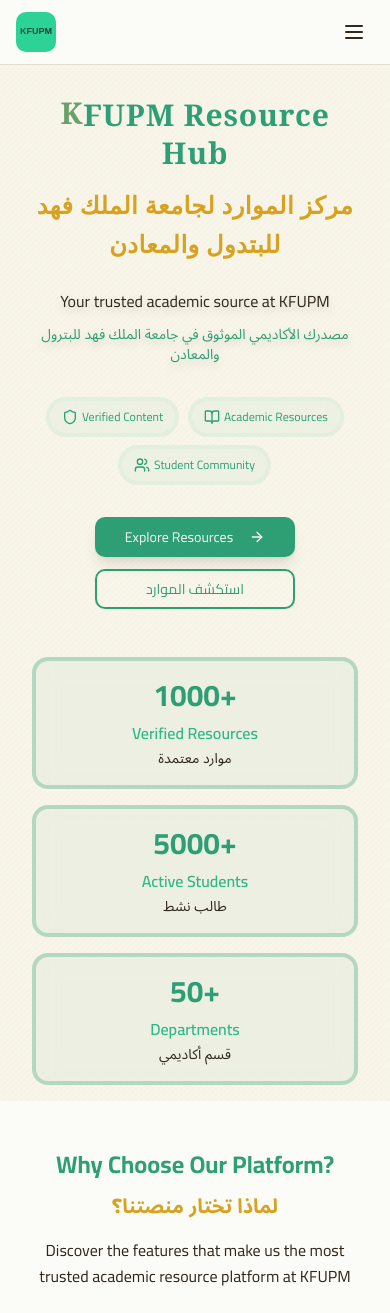
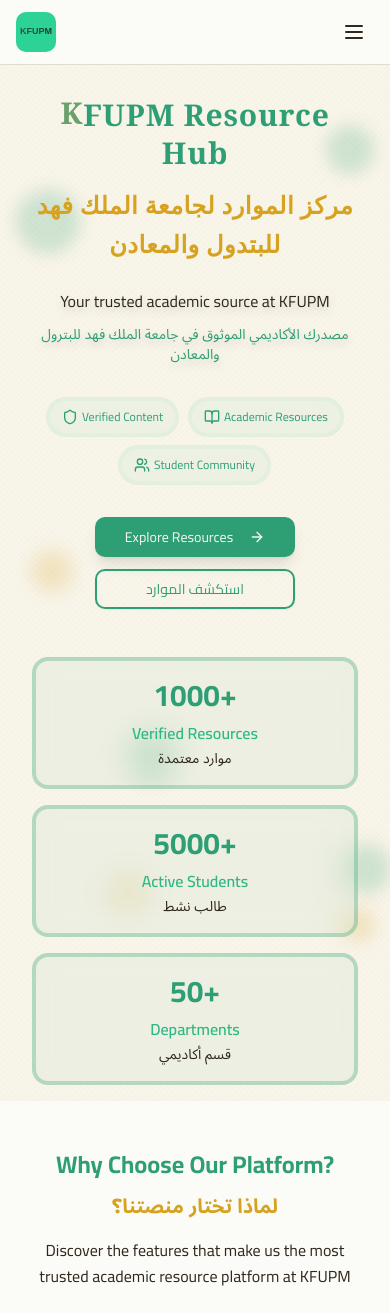
Before and after one commit to lcaso0/KFUPM_RESOURCES, a Next.js app: page / in a window 390 px wide. Shown: the top 1313 px of the page. Built offline with nearby package versions, Linux system fonts and the light colour scheme; no server answers; a web font is replaced by a local one.

Commit message:
hero bg update

```diff
--- a/app/resources/components/Header.tsx
+++ b/app/resources/components/Header.tsx
@@ -10,11 +10,11 @@
 
       {/* Floating Elements - Same as Hero */}
       <div className="absolute inset-0">
-        <div className="absolute top-20 left-4 sm:left-10 w-16 h-16 sm:w-20 sm:h-20 bg-primary rounded-full opacity-20 blur-sm hidden lg:block animate-arabic-float" />
-        <div className="absolute top-5 right-4 sm:right-10 w-12 h-12 sm:w-16 sm:h-16 bg-primary rounded-full opacity-20 blur-sm hidden lg:block animate-arabic-float" />
-        <div className="absolute bottom-1 right-0 sm:right-10 w-12 h-12 sm:w-16 sm:h-16 bg-primary rounded-full opacity-20 blur-sm hidden lg:block animate-arabic-glow" />
-        <div className="absolute bottom-20 right-4 sm:right-10 w-8 h-8 sm:w-8 sm:h-8 bg-secondary dark:bg-primary rounded-full opacity-20 blur-sm hidden lg:block animate-arabic-glow" />
-        <div className="absolute top-1/2 left-8 sm:left-20 w-10 h-10 sm:w-12 sm:h-12 bg-secondary dark:bg-primary rounded-full opacity-20 blur-sm hidden lg:block animate-arabic-rotate" />
+        <div className="absolute top-20 left-4 sm:left-10 w-16 h-16 sm:w-20 sm:h-20 bg-primary rounded-full opacity-20 blur-sm block animate-arabic-float" />
+        <div className="absolute top-5 right-4 sm:right-10 w-12 h-12 sm:w-16 sm:h-16 bg-primary rounded-full opacity-20 blur-sm block animate-arabic-float" />
+        <div className="absolute bottom-1 right-0 sm:right-10 w-12 h-12 sm:w-16 sm:h-16 bg-primary rounded-full opacity-20 blur-sm block animate-arabic-glow" />
+        <div className="absolute bottom-20 right-4 sm:right-10 w-8 h-8 sm:w-8 sm:h-8 bg-secondary dark:bg-primary rounded-full opacity-20 blur-sm block animate-arabic-glow" />
+        <div className="absolute top-1/2 left-8 sm:left-20 w-10 h-10 sm:w-12 sm:h-12 bg-secondary dark:bg-primary rounded-full opacity-20 blur-sm block animate-arabic-rotate" />
       </div>
 
       <div className="container relative z-10 mx-auto tracking-wide flex flex-col gap-3">
--- a/components/Hero.tsx
+++ b/components/Hero.tsx
@@ -64,11 +64,13 @@
 
       {/* Floating Elements */}
       <div className="absolute inset-0">
-        <div className="absolute top-48 left-4 sm:left-10 w-16 h-16 sm:w-20 sm:h-20 bg-primary rounded-full opacity-20 blur-sm hidden lg:block animate-arabic-float" />
-        <div className="absolute top-32 right-4 sm:right-10 w-12 h-12 sm:w-16 sm:h-16 bg-primary rounded-full opacity-20 blur-sm hidden lg:block animate-arabic-float" />
-        <div className="absolute bottom-52 right-0 sm:right-10 w-12 h-12 sm:w-16 sm:h-16 bg-primary rounded-full opacity-20 blur-sm hidden lg:block animate-arabic-glow" />
-        <div className="absolute bottom-40 right-4 sm:right-10 w-8 h-8 sm:w-8 sm:h-8 bg-secondary dark:bg-primary rounded-full opacity-20 blur-sm hidden lg:block animate-arabic-glow" />
-        <div className="absolute top-1/2 left-8 sm:left-20 w-10 h-10 sm:w-12 sm:h-12 bg-secondary dark:bg-primary rounded-full opacity-20 blur-sm hidden lg:block animate-arabic-rotate" />
+        <div className="absolute top-48 left-4 sm:left-10 w-16 h-16 sm:w-20 sm:h-20 bg-primary rounded-full opacity-20 blur-sm block animate-arabic-float" />
+        <div className="absolute top-32 right-4 sm:right-10 w-12 h-12 sm:w-16 sm:h-16 bg-primary rounded-full opacity-20 blur-sm block animate-arabic-float" />
+        <div className="absolute bottom-52 right-0 sm:right-10 w-12 h-12 sm:w-16 sm:h-16 bg-primary rounded-full opacity-20 blur-sm block animate-arabic-glow" />
+        <div className="absolute bottom-40 right-4 sm:right-10 w-8 h-8 sm:w-8 sm:h-8 bg-secondary dark:bg-primary rounded-full opacity-20 blur-sm block animate-arabic-glow" />
+        <div className="absolute bottom-80 left-32 sm:right-10 w-12 h-12 sm:w-16 sm:h-16 bg-primary rounded-full opacity-20 blur-sm block animate-arabic-rotate" />
+        <div className="absolute bottom-48 left-28 sm:right-10 w-8 h-8 sm:w-8 sm:h-8 bg-secondary dark:bg-primary rounded-full opacity-20 blur-sm block animate-arabic-glow" />
+        <div className="absolute top-1/2 left-8 sm:left-20 w-10 h-10 sm:w-12 sm:h-12 bg-secondary dark:bg-primary rounded-full opacity-20 blur-sm block animate-arabic-rotate" />
       </div>
 
       <div className="container pt-24 md:pt-0 mx-auto px-4 sm:px-6 lg:px-8 relative z-10">
```
